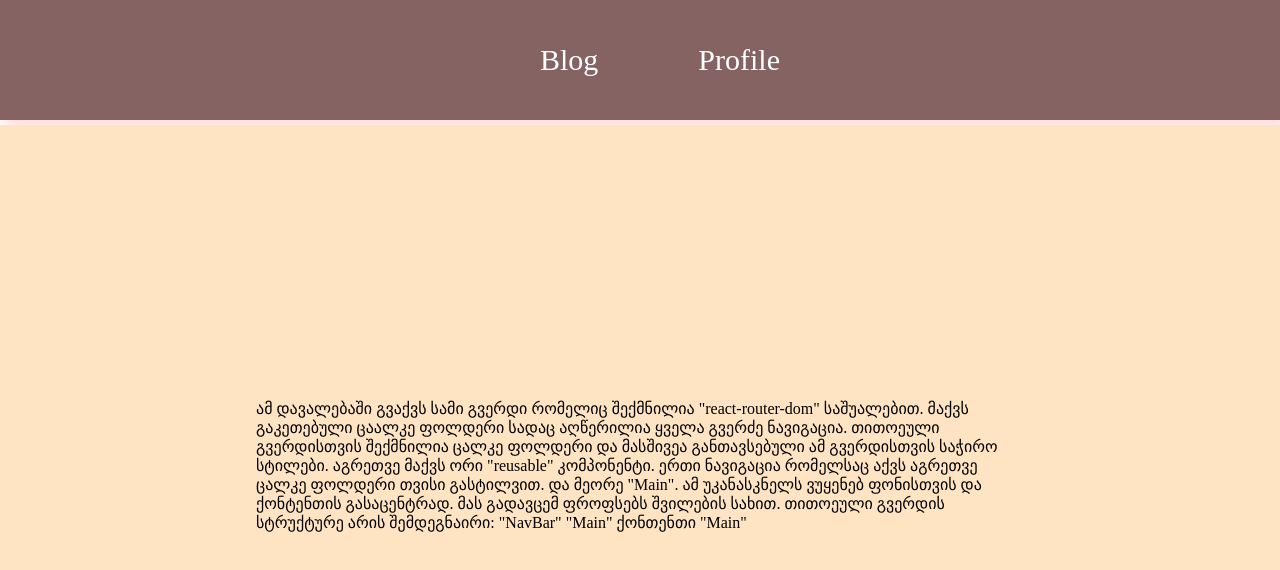
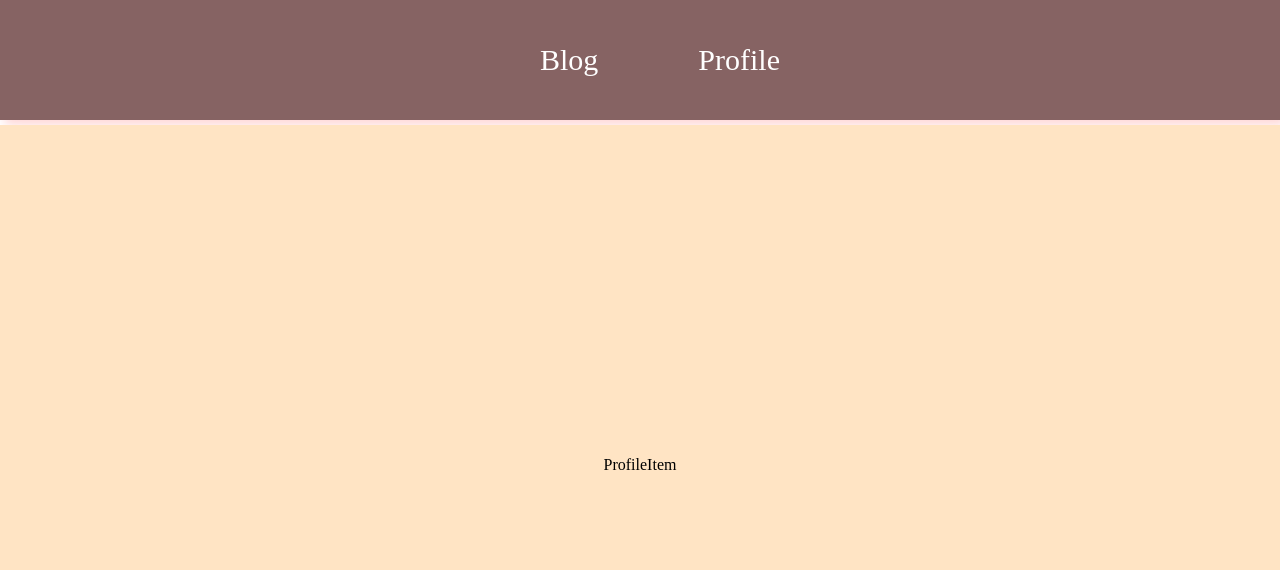
Before and after one commit to DTarkh/tbcx-react.js, a React (Vite) app: page /profile in a window 1280 px wide. Shown: the top 570 px of the page. Built offline with nearby package versions, Linux system fonts and the light colour scheme.

Commit message:
added profileitem

```diff
--- a/src/ProfilePage/Profile.jsx
+++ b/src/ProfilePage/Profile.jsx
@@ -1,5 +1,6 @@
 import { Main } from "../Main/Main"
 import Navbar from "../Navigation/Navbar"
+import ProfileItem from "./ProfileItem"
 
 const About = () => {
   return (
@@ -7,7 +8,7 @@ const About = () => {
 
         <Navbar />
         <Main>
-           <p style={{padding: "20vw"}}>ამ დავალებაში გვაქვს სამი გვერდი რომელიც შექმნილია "react-router-dom" საშუალებით. მაქვს გაკეთებული ცაალკე ფოლდერი სადაც აღწერილია ყველა გვერძე ნავიგაცია. თითოეული გვერდისთვის შექმნილია ცალკე ფოლდერი და მასშივეა განთავსებული ამ გვერდისთვის საჭირო სტილები. აგრეთვე მაქვს ორი "reusable" კომპონენტი. ერთი ნავიგაცია რომელსაც აქვს აგრეთვე ცალკე ფოლდერი თვისი გასტილვით. და მეორე "Main". ამ უკანასკნელს ვუყენებ ფონისთვის და ქონტენთის გასაცენტრად. მას გადავცემ ფროფსებს შვილების სახით. თითოეული გვერდის სტრუქტურე არის შემდეგნაირი: "NavBar" "Main" ქონთენთი "Main" </p>
+           <ProfileItem />
         </Main>
     </div>
   )
--- /dev/null
+++ b/src/ProfilePage/ProfileItem.jsx
@@ -0,0 +1,10 @@
+import React from 'react'
+import './Profile.css'
+
+const ProfileItem = () => {
+  return (
+    <div>ProfileItem</div>
+  )
+}
+
+export default ProfileItem
```
Also changed, not shown: src/ProfilePage/Profile.css (added).
